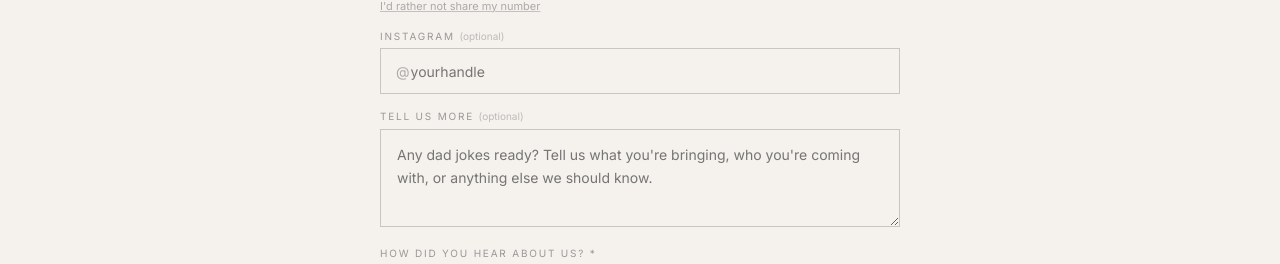
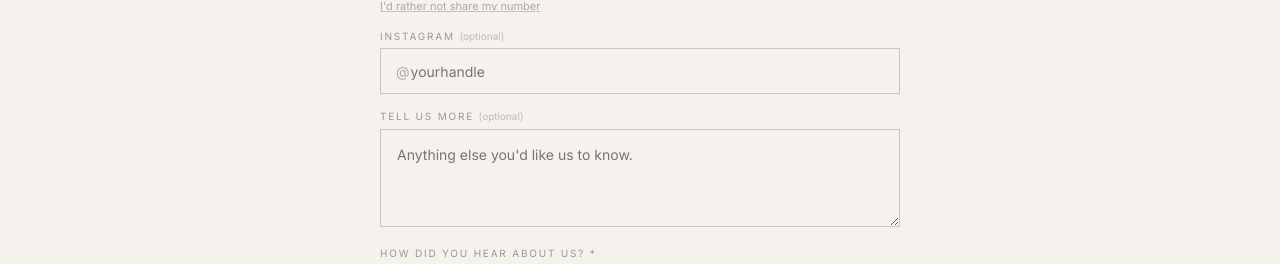
Before and after one commit to iamvishalrana/canvas-routes-next, a Next.js app: page /cars-coffee-dad-jokes in a window 1280 px wide. Shown: the part 1435-1699 px from the top of the page. Built offline with nearby package versions, Linux system fonts and the light colour scheme; no server answers.

Commit message:
Simplify tell us more placeholder

```diff
--- a/app/cars-coffee-dad-jokes/page.jsx
+++ b/app/cars-coffee-dad-jokes/page.jsx
@@ -369,7 +369,7 @@ export default function CCDPage() {
                   onFocus={() => setFocused('more')} onBlur={() => setFocused(null)}
                   maxLength={500}
                   rows={3}
-                  placeholder="Any dad jokes ready? Tell us what you're bringing, who you're coming with, or anything else we should know."
+                  placeholder="Anything else you'd like us to know."
                   style={{ ...base, resize:'vertical', lineHeight:1.65, ...inp(focused==='more', !!form.more, false) }}
                 />
               </div>
```
